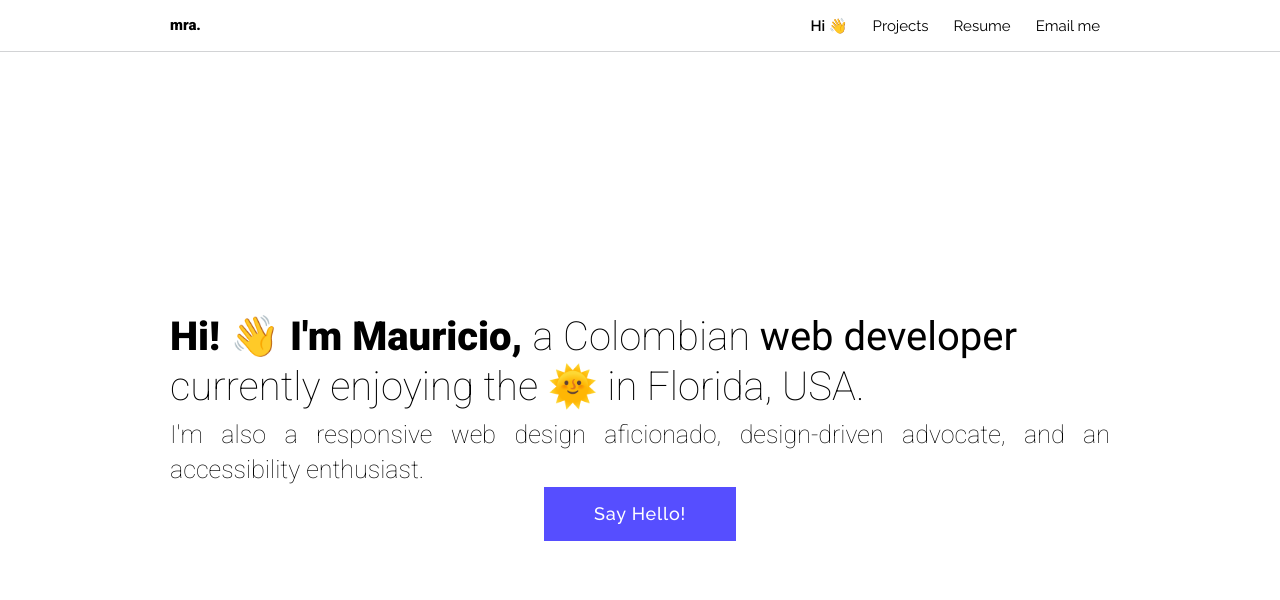
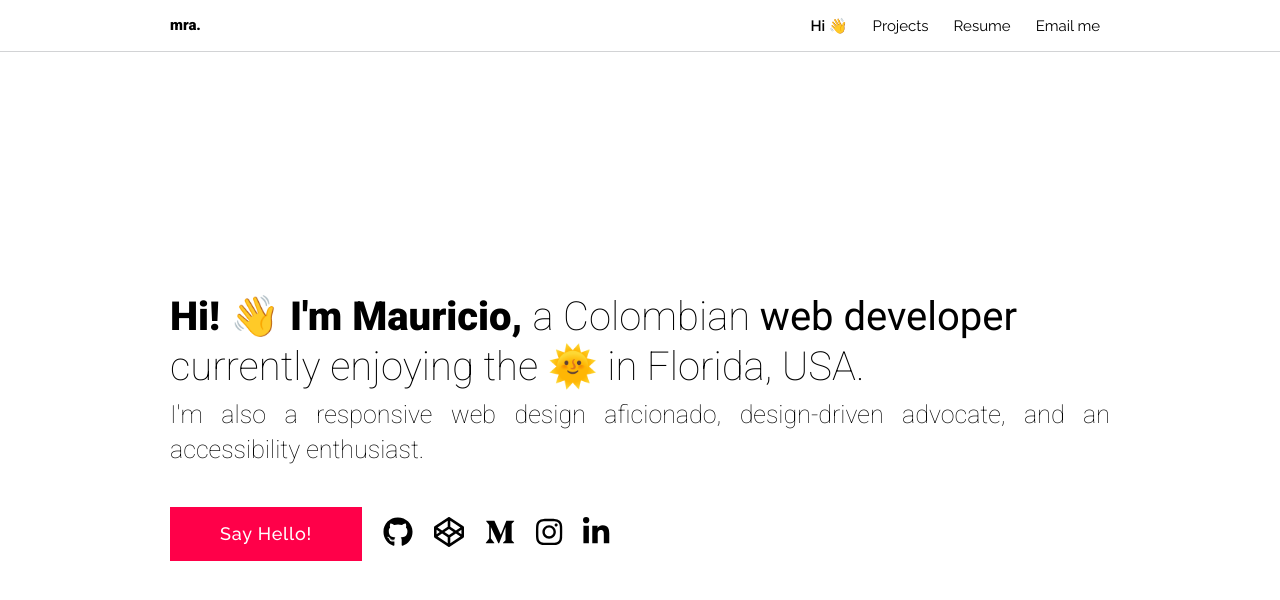
Before and after one commit to MaurooRen/maurooren-com-portfolio-react, a React (Create React App) app: page / in a window 1280 px wide. Shown: the top 600 px of the page. Built offline with nearby package versions, Linux system fonts and the light colour scheme.

Commit message:
fontawesome installed and Hero Component done

```diff
--- a/package.json
+++ b/package.json
@@ -3,6 +3,11 @@
   "version": "0.1.0",
   "private": true,
   "dependencies": {
+    "@fortawesome/fontawesome-svg-core": "^1.2.34",
+    "@fortawesome/free-brands-svg-icons": "^5.15.2",
+    "@fortawesome/free-regular-svg-icons": "^5.15.2",
+    "@fortawesome/free-solid-svg-icons": "^5.15.2",
+    "@fortawesome/react-fontawesome": "^0.1.14",
     "@testing-library/jest-dom": "^5.11.9",
     "@testing-library/react": "^11.2.3",
     "@testing-library/user-event": "^12.6.2",
--- a/src/App.js
+++ b/src/App.js
@@ -1,8 +1,13 @@
 import React from 'react';
 import Header from './layout/Header';
 import Hero from './layout/Hero';
-
+//styles
 import './styles/App.css';
+//fontawesome
+import ReactDOM from 'react-dom'
+import { library } from '@fortawesome/fontawesome-svg-core'
+import { fab } from '@fortawesome/free-brands-svg-icons'
+library.add(fab)
 
 function App() {
   return (
--- /dev/null
+++ b/src/components/Icon.js
@@ -0,0 +1,14 @@
+import React from 'react'
+import '../styles/Icon.css';
+//fontawesome
+import { FontAwesomeIcon } from '@fortawesome/react-fontawesome'
+
+const Icon = ({ size, icon, link, alt }) => {
+    return (
+        <a href={link} alt={alt} className="iconLink">
+            <FontAwesomeIcon icon={['fab', icon]} className="Icon" />
+        </a>
+    )
+}
+
+export default Icon;
--- a/src/layout/Hero.js
+++ b/src/layout/Hero.js
@@ -1,5 +1,6 @@
 import React from 'react'
 import Button from '../components/Button';
+import Icon from '../components/Icon';
 import '../styles/Hero.css';
 
 const Hero = () => {
@@ -12,9 +13,13 @@ const Hero = () => {
                     <span>currently enjoying the <i className="icon">🌞</i> in Florida, USA.</span>
                 </h1>
                 <h2>I'm also a responsive web design aficionado, design-driven advocate, and an accessibility enthusiast.</h2>
-                <div>
+                <div className='icons-block'>
                     <Button style='button-primary' text='Say Hello!' link='mailto:maurooren@gmail.com?subject=e.g.%20Fan%20Letter%2C%20Work%20Inquiry' />
-
+                    <Icon size='large' icon='github' link='#' alt="GitHub" />
+                    <Icon size='large' icon='codepen' link='#' alt="CodePen" />
+                    <Icon size='large' icon='medium-m' link='#' alt="Medium" />
+                    <Icon size='large' icon='instagram' link='#' alt="Instagram" />
+                    <Icon size='large' icon='linkedin-in' link='#' alt="LinkedIn" />
                 </div>
             </div>
         </section>
--- a/src/styles/Button.css
+++ b/src/styles/Button.css
@@ -1,7 +1,7 @@
 .button-primary {
     padding: 16px 50px;
     border-radius: 0px;
-    background-color: #564eff;
+    background-color: #FF0049;
     -webkit-transition: all 800ms ease;
     transition: all 800ms ease;
     color: #fff;
@@ -12,7 +12,7 @@
 }
 
 .button-primary:hover {
-    box-shadow: 0 8px 16px 0 rgb(39 17 45 / 10%);
+    box-shadow: 0 8px 16px 0 rgb(255 0 73 / 10%);
     -webkit-transform: scale(1.05) translate(0px, -4px);
     -ms-transform: scale(1.05) translate(0px, -4px);
     transform: scale(1.05) translate(0px, -4px);
--- a/src/styles/Hero.css
+++ b/src/styles/Hero.css
@@ -42,3 +42,13 @@
 .Hero .container > h1 span:nth-child(4) {
     margin-right: 1rem;
 }
+
+
+.Hero .container > .icons-block {
+    margin-top: 4rem;
+    align-items: center;
+    display: flex;
+    flex-flow: row nowrap;
+    justify-content: flex-start;
+    width: 100%;
+}
--- /dev/null
+++ b/src/styles/Icon.css
@@ -0,0 +1,21 @@
+.iconLink {
+    display: inline-block;
+    opacity: 1;
+    transform: translate3d(0px, 0px, 0px) scale3d(1, 1, 1) rotateX(0deg) rotateY(0deg) rotateZ(0deg) skew(0deg, 0deg);
+    transform-style: preserve-3d;
+    -webkit-transition: all 250ms ease;
+    transition: all 250ms ease;
+}
+
+.iconLink:hover {
+    opacity: 0.6;
+    transform: translate3d(0px, -5px, 0px) scale3d(1, 1, 1) rotateX(0deg) rotateY(0deg) rotateZ(0deg) skew(0deg, 0deg);
+    transform-style: preserve-3d;
+}
+
+
+.Icon {
+    display: block;
+    font-size: 3rem;
+    padding-left: 21px;
+}
```
Also changed, not shown: 2 other files (tests, documents, lock files or other folders).
